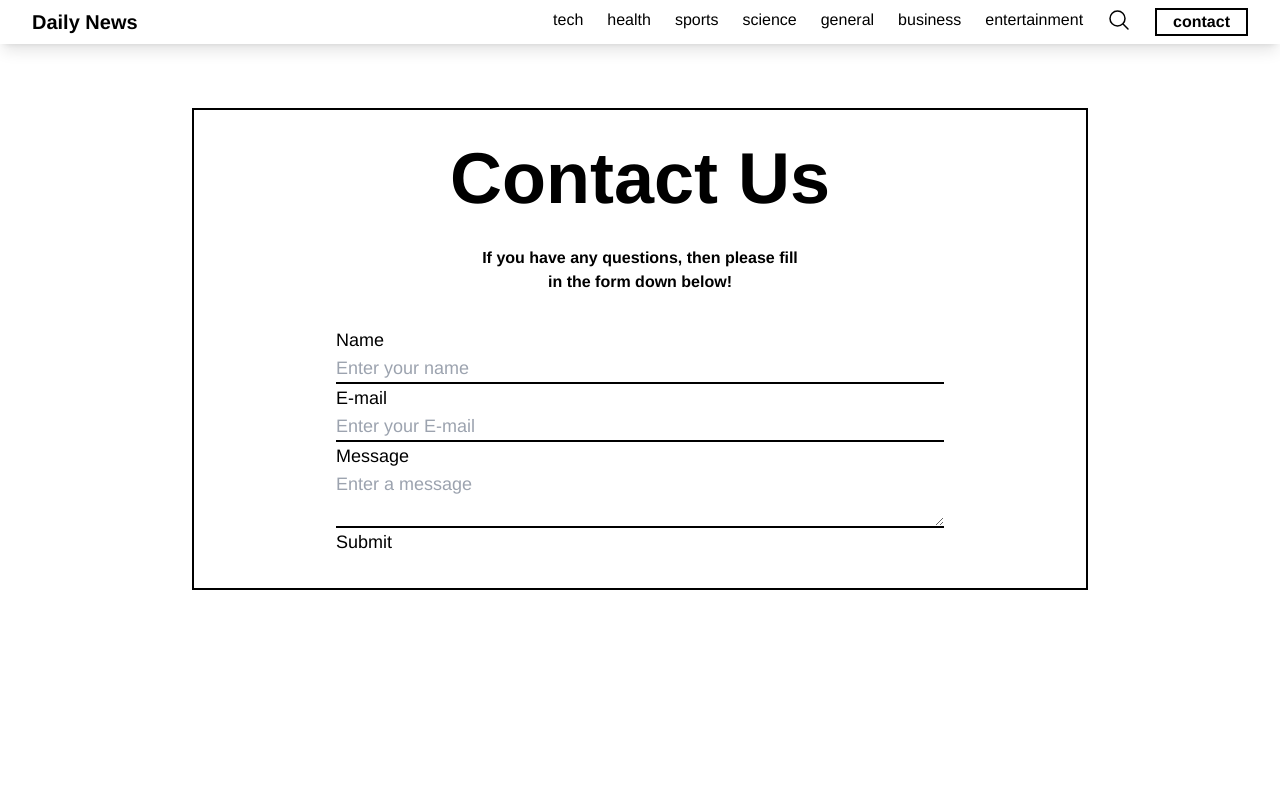
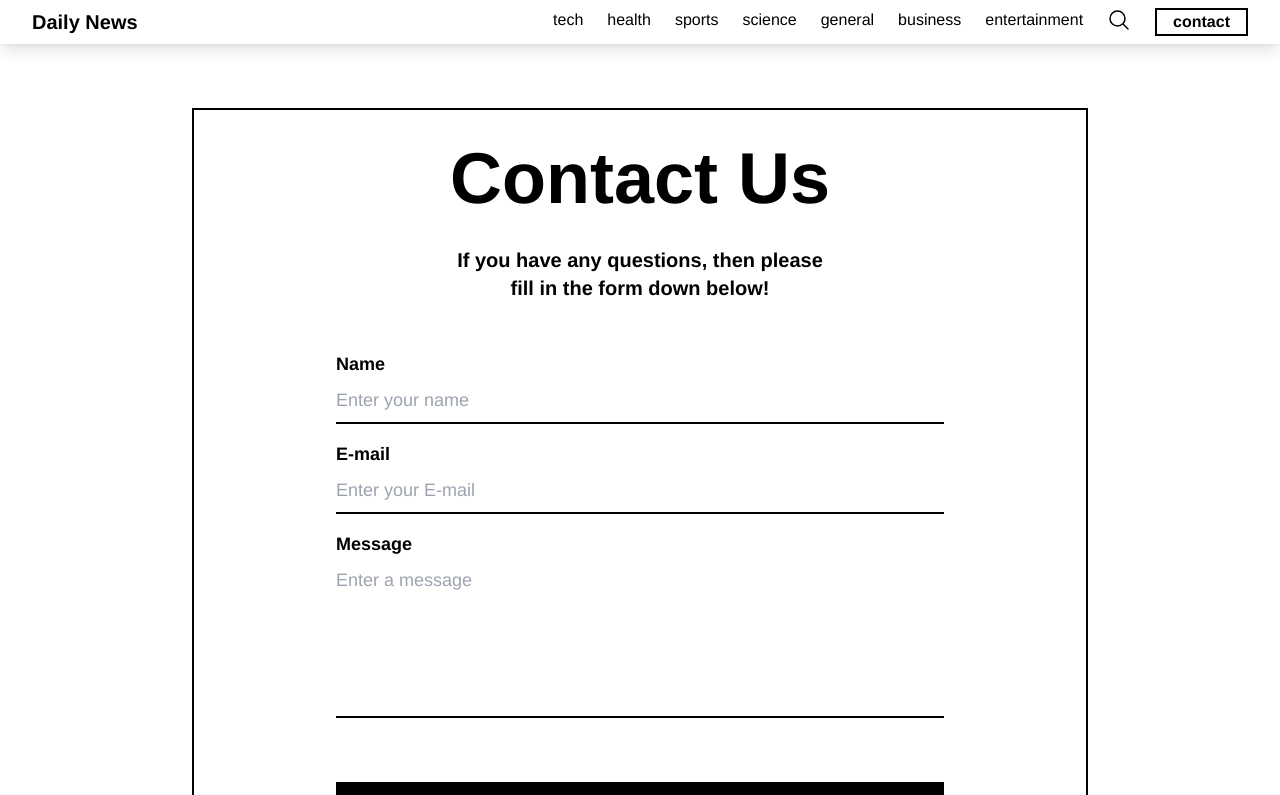
Before and after one commit to the-man2004/news-app, a Vue app: page /contact in a window 1280 px wide. Shown: the top 795 px of the page. Built offline with nearby package versions, Linux system fonts and the light colour scheme.

Commit message:
Finnished styling form.

```diff
--- a/src/views/Contact.vue
+++ b/src/views/Contact.vue
@@ -2,41 +2,48 @@
   <div class="min-h-screen m-4 p-4 md:p-8 md:m-8">
     <div class="max-w-4xl w-full mx-auto border-2 border-black">
       <h1
-        class="mt-4 mb-8 text-3xl text-center font-bold sm:text-5xl md:mt-8 lg:text-7xl"
+        class="my-4 text-3xl text-center font-bold sm:text-5xl md:my-8 lg:text-7xl"
       >
         Contact Us
       </h1>
-      <p class="text-center font-semibold max-w-sm mx-auto px-4 md:px-8">
+      <p
+        class="text-center font-semibold text-sm max-w-md mx-auto px-4 pb-4 md:text-xl md:px-8"
+      >
         If you have any questions, then please fill in the form down below!
       </p>
       <form class="text-sm max-w-2xl mx-auto p-4 md:text-lg md:p-8">
-        <div class="flex flex-col">
-          <label for="name">Name</label>
+        <div class="flex flex-col mb-2 md:mb-4">
+          <label for="name" class="font-semibold">Name</label>
           <input
             id="name"
-            class="border-b-2 border-black"
+            class="border-b-2 border-black py-1 outline-none md:py-2"
             placeholder="Enter your name"
+            required
             type="text"
           />
         </div>
-        <div class="flex flex-col">
-          <label for="email">E-mail</label>
+        <div class="flex flex-col mb-2 md:mb-4">
+          <label for="email" class="font-semibold">E-mail</label>
           <input
             id="email"
-            class="border-b-2 border-black"
+            class="border-b-2 border-black py-1 outline-none md:py-2"
             placeholder="Enter your E-mail"
+            required
             type="email"
           />
         </div>
-        <div class="flex flex-col">
-          <label for="message">Message</label>
+        <div class="flex flex-col mb-2 md:mb-4">
+          <label for="message" class="font-semibold">Message</label>
           <textarea
             id="message"
-            class="border-b-2 border-black"
-            placeholder="Enter a message  "
+            class="h-24 resize-none border-b-2 border-black py-1 outline-none md:h-40 md:py-2"
+            placeholder="Enter a message"
+            required
           ></textarea>
         </div>
-        <button>Submit</button>
+        <button class="mt-12 py-2 px-6 w-full bg-black text-white">
+          Submit
+        </button>
       </form>
     </div>
   </div>
```
